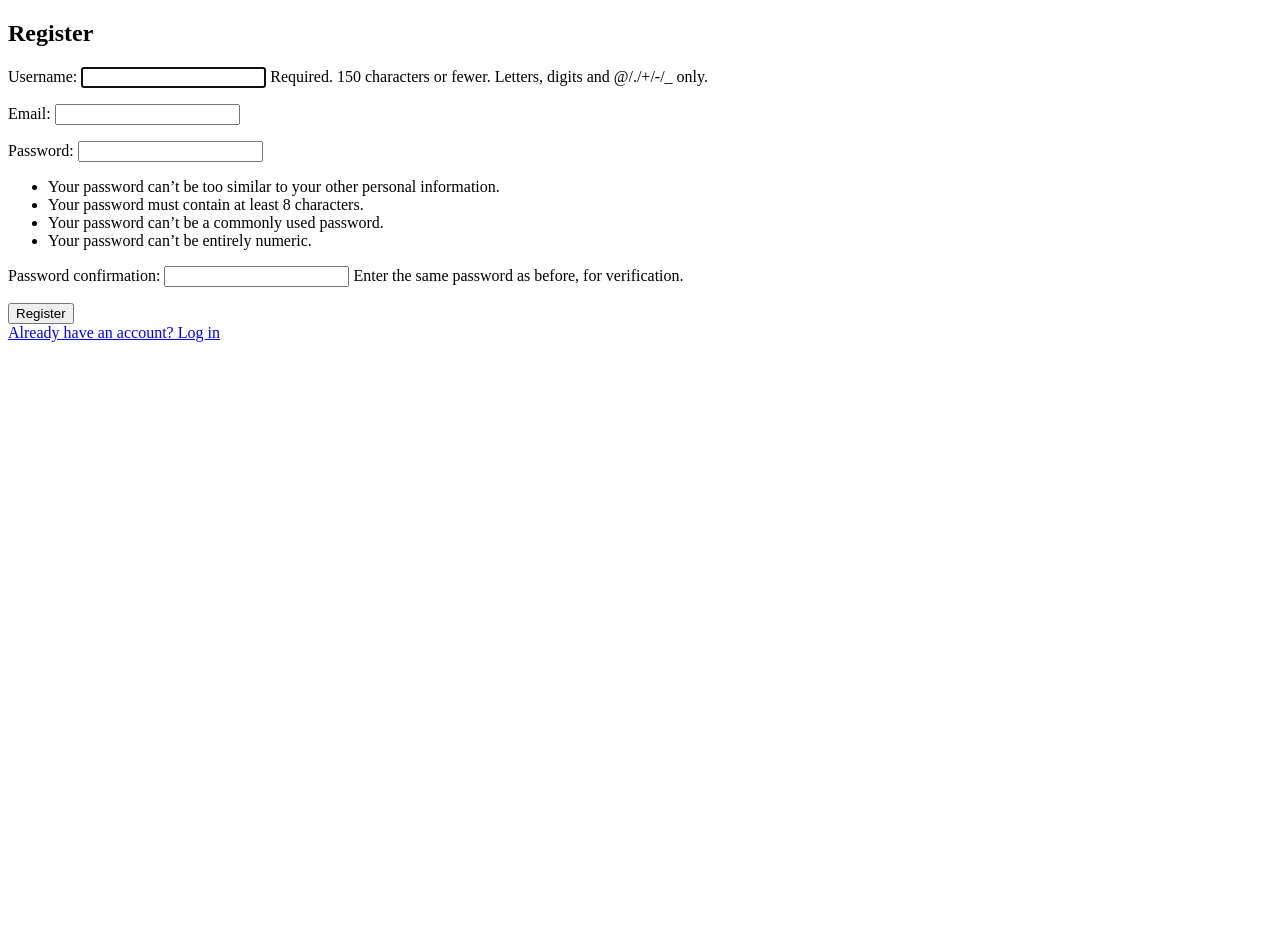
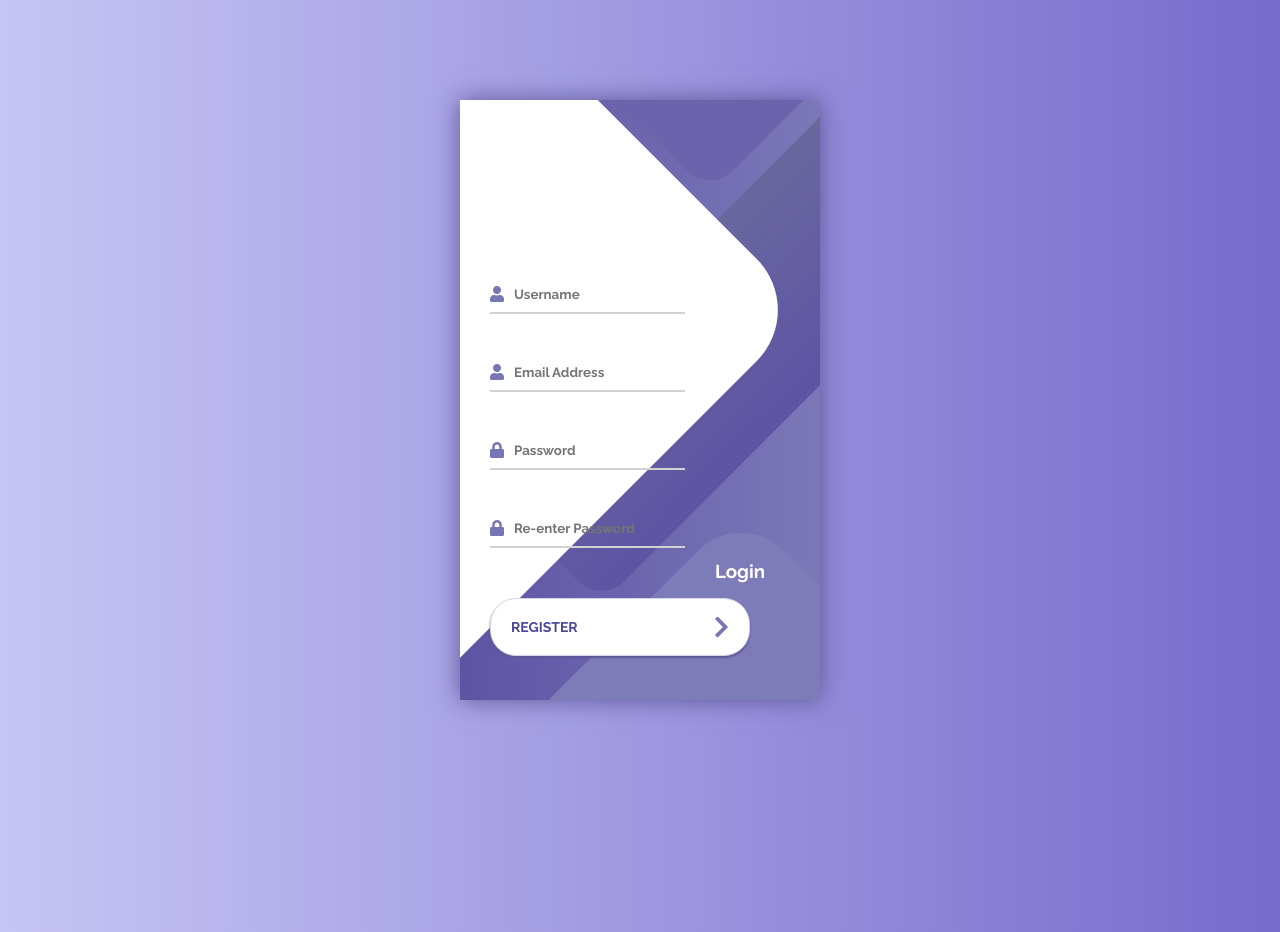
Before and after one commit to moulish-dev/Expense_Tracker, a Django app: page /register/ in a window 1280 px wide. Before the commit the page ends 342 px from the top, so only its background shows below. Run offline with Django 5.2, Linux system fonts and the light colour scheme; some libraries are stand-ins or nearby versions.

Commit message:
Register Page Setup Finished

```diff
--- /dev/null
+++ b/expense_tracker/expense_tracker/expense_tracker_app/static/css/register.css
@@ -0,0 +1,178 @@
+@import url('https://fonts.googleapis.com/css?family=Raleway:400,700');
+
+* {
+	box-sizing: border-box;
+	margin: 0;
+	padding: 0;
+	font-family: Raleway, sans-serif;
+}
+
+body {
+	background: linear-gradient(90deg, #C7C5F4, #776BCC);
+}
+
+.container {
+	display: flex;
+	align-items: center;
+	justify-content: center;
+	min-height: 100vh;
+}
+
+.screen {
+	background: linear-gradient(90deg, #5D54A4, #7C78B8);
+	position: relative;
+	height: 600px;
+	width: 360px;
+	box-shadow: 0px 0px 24px #5C5696;
+}
+
+.screen__content {
+	z-index: 1;
+	position: relative;
+	height: 100%;
+}
+
+.screen__background {
+	position: absolute;
+	top: 0;
+	left: 0;
+	right: 0;
+	bottom: 0;
+	z-index: 0;
+	-webkit-clip-path: inset(0 0 0 0);
+	clip-path: inset(0 0 0 0);
+}
+
+.screen__background__shape {
+	transform: rotate(45deg);
+	position: absolute;
+}
+
+.screen__background__shape1 {
+	height: 520px;
+	width: 520px;
+	background: #FFF;
+	top: -50px;
+	right: 120px;
+	border-radius: 0 72px 0 0;
+}
+
+.screen__background__shape2 {
+	height: 220px;
+	width: 220px;
+	background: #6C63AC;
+	top: -172px;
+	right: 0;
+	border-radius: 32px;
+}
+
+.screen__background__shape3 {
+	height: 540px;
+	width: 190px;
+	background: linear-gradient(270deg, #5D54A4, #6A679E);
+	top: -24px;
+	right: 0;
+	border-radius: 32px;
+}
+
+.screen__background__shape4 {
+	height: 400px;
+	width: 200px;
+	background: #7E7BB9;
+	top: 420px;
+	right: 50px;
+	border-radius: 60px;
+}
+
+.register {
+	width: 320px;
+	padding: 30px;
+	padding-top: 156px;
+}
+
+.register__field {
+	padding: 20px 0px;
+	position: relative;
+}
+
+.register__icon {
+	position: absolute;
+	top: 30px;
+	color: #7875B5;
+}
+
+.register__input {
+	border: none;
+	border-bottom: 2px solid #D1D1D4;
+	background: none;
+	padding: 10px;
+	padding-left: 24px;
+	font-weight: 700;
+	width: 75%;
+	transition: .2s;
+}
+
+.register__input:active,
+.register__input:focus,
+.register__input:hover {
+	outline: none;
+	border-bottom-color: #6A679E;
+}
+
+.register__submit {
+	background: #fff;
+	font-size: 14px;
+	margin-top: 30px;
+	padding: 16px 20px;
+	border-radius: 26px;
+	border: 1px solid #D4D3E8;
+	text-transform: uppercase;
+	font-weight: 700;
+	display: flex;
+	align-items: center;
+	width: 100%;
+	color: #4C489D;
+	box-shadow: 0px 2px 2px #5C5696;
+	cursor: pointer;
+	transition: .2s;
+}
+
+.register__submit:active,
+.register__submit:focus,
+.register__submit:hover {
+	border-color: #6A679E;
+	outline: none;
+}
+
+.button__icon {
+	font-size: 24px;
+	margin-left: auto;
+	color: #7875B5;
+}
+
+.social-register {
+	position: absolute;
+	height: 140px;
+	width: 160px;
+	text-align: center;
+	bottom: 0px;
+	right: 0px;
+	color: #fff;
+}
+
+.social-icons {
+	display: flex;
+	align-items: center;
+	justify-content: center;
+}
+
+.social-register__icon {
+	padding: 20px 10px;
+	color: #fff;
+	text-decoration: none;
+	text-shadow: 0px 0px 8px #7875B5;
+}
+
+.social-register__icon:hover {
+	transform: scale(1.5);
+}
--- a/expense_tracker/expense_tracker/expense_tracker_app/templates/registration/register.html
+++ b/expense_tracker/expense_tracker/expense_tracker_app/templates/registration/register.html
@@ -1,15 +1,65 @@
+{% load static %}
 <!DOCTYPE html>
 <html>
 <head>
     <title>Register</title>
+    <link rel="stylesheet" type='text/css' href="{% static 'css/register.css' %}">
+    <link rel="stylesheet" type='text/css' href="https://use.fontawesome.com/releases/v5.2.0/css/all.css">
+    <link rel="stylesheet" type='text/css' href="https://use.fontawesome.com/releases/v5.2.0/css/fontawesome.css">
+
 </head>
 <body>
-    <h2>Register</h2>
-    <form method="POST">
-        {% csrf_token %}
-        {{ form.as_p }}
-        <button type="submit">Register</button>
-    </form>
-    <a href="{% url 'login' %}">Already have an account? Log in</a>
+    <div class="container">
+        <div class="screen">
+            <div class="screen__content">
+                <form class="register" method="POST">
+                    {% csrf_token %}
+                    {% comment %} Username Field {% endcomment %}
+                    <div class="register__field">
+                        <i class="register__icon fas fa-user"></i>
+                        <input type="text" class="register__input"
+                        placeholder="Username" name="username" required>
+                    </div>
+                    {% comment %} Email Field {% endcomment %}
+                    <div class="register__field">
+                        <i class="register__icon fas fa-user"></i>
+                        <input type="email" class="register__input"
+                        placeholder="Email Address" name="email" required>
+                    </div>
+                    {% comment %} Password1 Field {% endcomment %}
+                    <div class="register__field">
+                        <i class="register__icon fas fa-lock"></i>
+                        <input type="password" class="register__input"
+                        placeholder="Password" name="password1" required>
+                    </div>
+                    {% comment %} Password2 Field {% endcomment %}
+                    <div class="register__field">
+                        <i class="register__icon fas fa-lock"></i>
+                        <input type="password" class="register__input"
+                        placeholder="Re-enter Password" name="password2" required>
+
+                    </div>
+                    <button class="button register__submit" type="submit">
+                        <span class="button__text">Register</span>
+                        <i class="button__icon fas fa-chevron-right"></i>
+                    </button>
+                </form>
+                <div class="social-register" onclick="window.location.href='{% url 'login' %}'">
+                    <h3>Login</h3>
+                    {% comment %} <div class="social-icons">
+                        <a href="#" class="social-register__icon fab fa-instagram"></a>
+                        <a href="#" class="social-register__icon fab fa-facebook"></a>
+                        <a href="#" class="social-register__icon fab fa-twitter"></a>
+                    </div> {% endcomment %}
+                </div>
+            </div>
+            <div class="screen__background">
+                <span class="screen__background__shape screen__background__shape4"></span>
+                <span class="screen__background__shape screen__background__shape3"></span>
+                <span class="screen__background__shape screen__background__shape2"></span>
+                <span class="screen__background__shape screen__background__shape1"></span>
+            </div>
+        </div>
+    </div>
 </body>
 </html>
--- a/expense_tracker/expense_tracker/expense_tracker_app/views.py
+++ b/expense_tracker/expense_tracker/expense_tracker_app/views.py
@@ -2,6 +2,8 @@ from django.shortcuts import render, redirect
 from django.contrib.auth import login, authenticate
 from django.contrib.auth.forms import UserCreationForm
 from django.contrib.auth.forms import AuthenticationForm
+from django.contrib.auth import login as auth_login, authenticate
+from django.contrib.auth import get_user_model
 from django.http import HttpResponse, JsonResponse
 #to see that certain pages are only accessed by loginned users
 from django.contrib.auth.decorators import login_required
@@ -68,14 +70,31 @@ def register(request):
 
 def custom_login_view(request):
     if request.method == 'POST':
-        form = AuthenticationForm(request, data=request.POST)
-        if form.is_valid():
-            user = form.get_user()
-            login(request, user)
-            print("User successfully logged in. Redirecting to transaction_list.")
+        #extract username or email and password
+        username_or_email = request.POST.get('username', '')
+        password = request.POST.get('password','')
+        #get user model
+        User = get_user_model()
+        #check if input is email address
+        if '@' in username_or_email:
+            try:
+                #try to find user by email
+                user = User.objects.get(email=username_or_email)
+                #authenticate using username with the email
+                user = authenticate(username=user.username, password=password)
+            except User.DoesNotExist:
+                user=None
+        else:
+            #Authenticate using username
+            user = authenticate(username=username_or_email,password=password)
+
+
+        if user is not None:
+            auth_login(request, user)
             return redirect('transaction_list')
         else:
             print("Login failed. Re-rendering login form.")
+            form = AuthenticationForm()
             return render(request, 'registration/login.html', {'form': form})
     else:
         form = AuthenticationForm()
```
Also changed, not shown: expense_tracker/expense_tracker/db.sqlite3.
